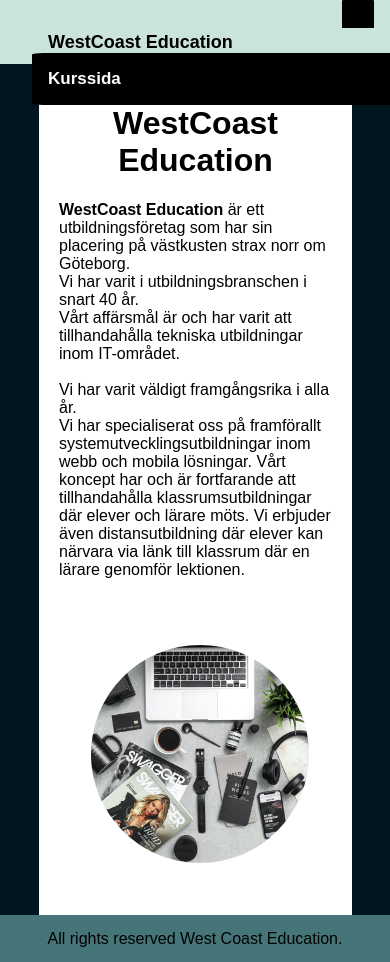
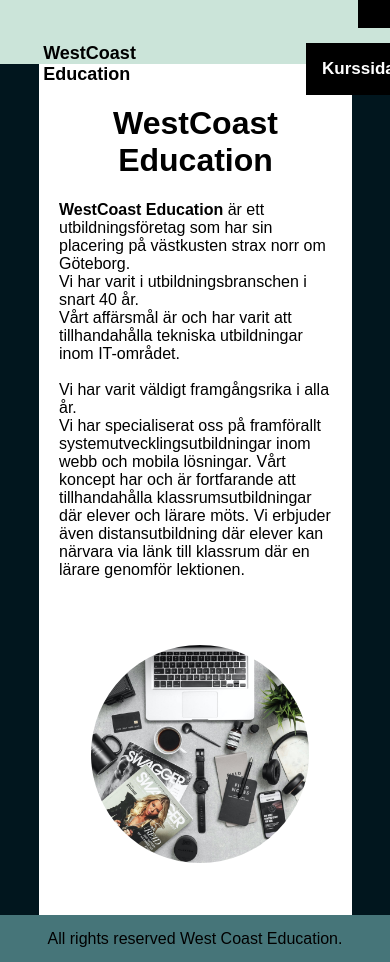
Before and after one commit to dela16/Labb1_HTML, a plain HTML site: page index.html in a window 390 px wide. Shown: the top 962 px of the page. Drawn offline with Linux system fonts and the light colour scheme.

Commit message:
fixat responsiviteten men annat krånglar nu

```diff
--- a/index.css
+++ b/index.css
@@ -13,18 +13,22 @@ body {
   width: 100%;
   background-color: #cbe4d9;
   font-size: 1em;
-  padding: 1em;
-  text-decoration: none;
+  display: inline-flex;
 }
 
 .topnav a {
-  font-size: 1em;
-  font-weight: bold;
+  padding: 0.7rem;
+  text-decoration: none;
   color: black;
-  border-radius: 3%;
-  padding: 1rem;
-  margin-right: 1rem;
-  text-decoration: none;
+  font-size: 1.5rem;
+}
+
+#myLinks {
+  padding: 0.7rem;
+  margin-left: 27%;
+}
+#myLinks a {
+  align-items: center;
 }
 
 .topnav a:hover {
@@ -36,7 +40,7 @@ body {
   width: 100%;
   height: 35em;
   margin-left: auto;
-  margin-right: auto; /* Detta ska väl centrera en bild?*/
+  margin-right: auto;
   display: block;
 }
 
--- a/kurssida.css
+++ b/kurssida.css
@@ -21,7 +21,6 @@ body {
   font-size: 1em;
   font-weight: bold;
   color: black;
-  border-radius: 3%;
   padding: 1rem;
   margin-right: 1rem;
   text-decoration: none;
@@ -263,25 +262,6 @@ h1 {
   opacity: 1;
 }
 
-/* .admin_Modal {
-  background-color: rgba(0, 0, 0, 0.3);
-  position: fixed;
-  top: 0;
-  left: 0;
-  height: 100%;
-  width: 100%;
-  align-items: center;
-  justify-content: center;
-  display: flex;
-  opacity: 0;
-  pointer-events: none;
-}
-
-.admin_Modal.show {
-  pointer-events: auto;
-  opacity: 1;
-} */
-
 .admin_Modal_Container {
   background-color: rgba(0, 0, 0, 0.3);
   position: fixed;
@@ -428,9 +408,6 @@ h1 {
     width: 100%;
   }
 
-  .video {
-    display: none;
-  }
   .topnav {
     width: auto;
     height: 0;
@@ -506,10 +483,13 @@ h1 {
 }
 
 @media (max-width: 768px) {
+
 }
 
 @media (min-width: 769px) and (max-width: 998) {
+
 }
 
 @media (min-width: 999) {
+
 }
--- a/scripts/arrays.js
+++ b/scripts/arrays.js
@@ -59,7 +59,6 @@ saveBtn.addEventListener("click", () => {
   kurs.Kurstitel = cTitel;
   kurs.Kursbeskrivning = cDescription;
   kurs.Längd = cLength;
-  //Lägga till bild via url i kursform?
   adminModalContainer.classList.remove("show");
   courseList.push(kurs);
   showCoursesInAdminModal();
```
Also changed, not shown: kurssida.html (+0 -2 lines).
